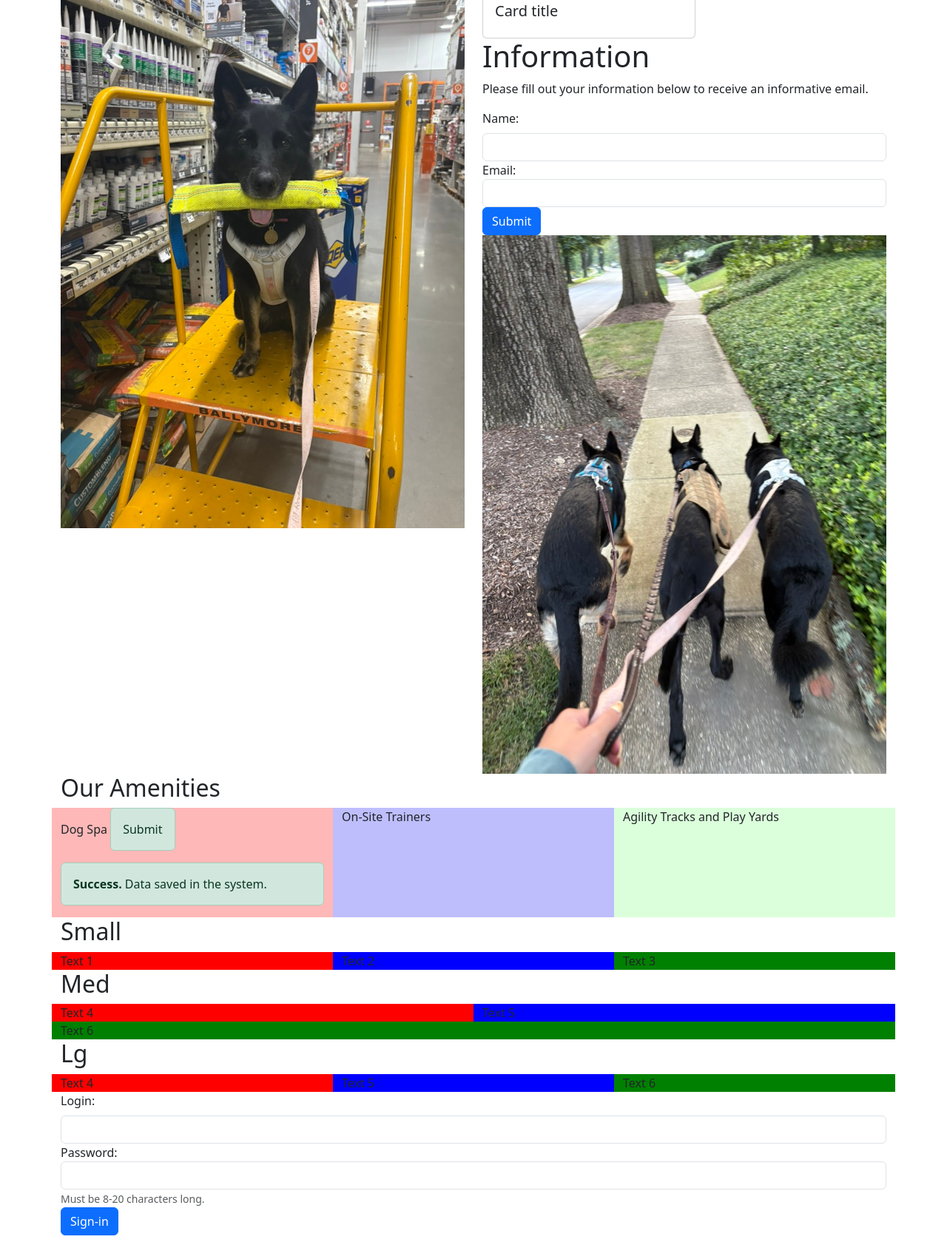
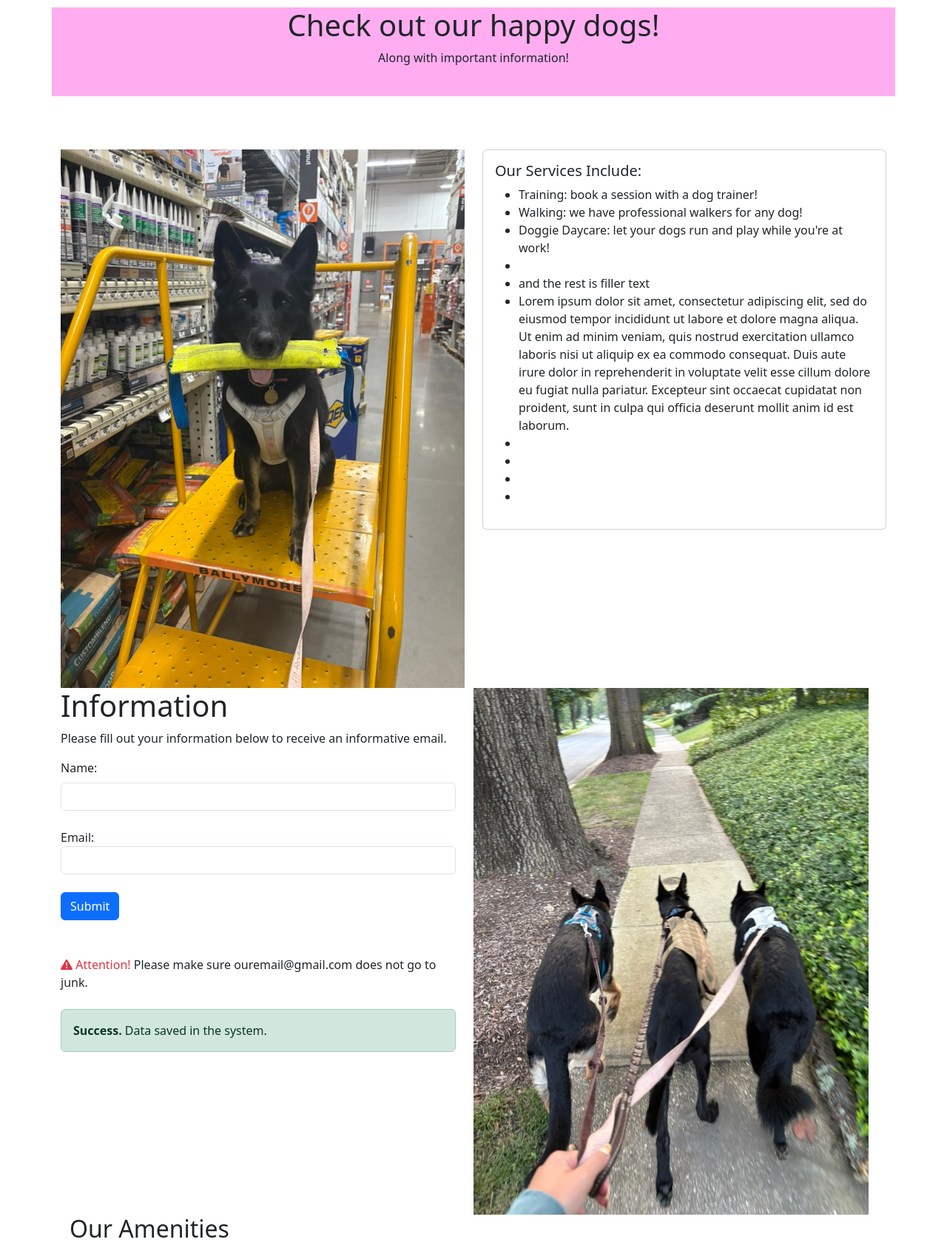
Before and after one commit to lorenkim227/DogPark, a plain HTML site: page main.html in a window 1280 px wide. Shown: the part 1150-2833 px from the top of the page at 74% size. Drawn offline with nearby package versions, Linux system fonts and the light colour scheme.

Commit message:
small tweaks

```diff
--- a/main.html
+++ b/main.html
@@ -39,43 +39,87 @@
          <div class="container">
             <div class="row">
                 <div class="col-12">
+                    <br/>
+                    <br/>
+                    <br/>
                     <img src="images/my_image.jpeg" class="img-fluid"/>
+                    <br/>
+                    <br/>
+                    <br/>
                 </div>
             </div>
         </div>
 
 
-        <div class="container text-center" style="background-color:#ffaaef;">
+        <div class="container text-center" style="background-color:#ffadf0;">
             <!-- Containers are important for the responsive design. Try to always "wrap" your content into "containers" -->
-            <h1> Dog Park </h1>
-            <p> Inside a pink container. </p>
+            <h1> Check out our happy dogs! </h1>
+            <p> Along with important information! </p>
+            <br/>
         </div>
 
         <div class="container">
             <div class="row">
-                <div class="col-6 col-sm-12 col-lg-6">
+                <div class="col-12 col-sm-12 col-md-6 col-lg-6">
+                    <br/>
+                    <br/>
+                    <br/>
                   <img src="images/dogandtoy.jpeg" class="img-fluid"/>
-              <!-- Image width will adjust to fit into the cols -->
                 </div>
-                <div class="col-6 col-sm-12 col-lg-6">
-                    <div class="card" style="width: 18rem;">
+                <div class="col-12 col-sm-12 col-md-6 col-lg-6">
+                    <br/>
+                    <br/>
+                    <br/>
+                    <div class="card">
                         <div class="card-body">
-                          <h5 class="card-title"> Card title </h5>
+                          <h5 class="card-title"> Our Services Include: </h5>
+                          <ul>
+                            <li>Training: book a session with a dog trainer!</li>
+                            <li>Walking: we have professional walkers for any dog!</li>
+                            <li>Doggie Daycare: let your dogs run and play while you're at work!</li>
+                            <li></li>
+                            <li>and the rest is filler text</li>
+                            <li>Lorem ipsum dolor sit amet, consectetur adipiscing elit, sed do eiusmod tempor incididunt ut labore et dolore magna aliqua. Ut enim ad minim veniam, quis nostrud exercitation ullamco laboris nisi ut aliquip ex ea commodo consequat. Duis aute irure dolor in reprehenderit in voluptate velit esse cillum dolore eu fugiat nulla pariatur. Excepteur sint occaecat cupidatat non proident, sunt in culpa qui officia deserunt mollit anim id est laborum.</li>
+                            <li></li>
+                            <li></li>
+                            <li></li>
+                            <li></li>
+                          </ul>
                 </div>
               </div>
+
+
+            <br/>
+            <br/>
+            <br/>
+            <br/>
+            </div>
+
             <div class="row">
-                <div class="col-6 col-sm-12">
+                <div class="col-12 col-sm-12 col-med-6 col-lg-6">
                     <h1> Information </h1>
                     <p> Please fill out your information below to receive an informative email. </p>
                     <form method="post" action="http://localhost:3000">
                         <label class="form-label" for="name">Name:</label>
                         <input class="form-control" type="text" name="name" id="name" />
+                        <br/>
                         <label class="form-group" for="email">Email:</label>
                         <input class="form-control" type="email" name="email" id="email" />
+                        <br/>
                         <button type="submit" class="btn btn-primary"> Submit </button>
                       </form>
+                      <br/>
+                      <br/>
+                        <span class="text-danger">
+                            <span class="bi bi-exclamation-triangle-fill"></span> Attention! </span>
+                        Please make sure ouremail@gmail.com does not go to junk.
+
+                        <br/>
+                        <br/>
+                        <div class="alert alert-success"> <strong>Success. </strong> Data saved in the system.</div>
+
                 </div>
-                <div class="col-6 col-sm-12">
+                <div class="col-12 col-sm-12 col-med-6 col-lg-6">
                     <img src="images/3dogs.jpeg" class="img-fluid"/>
                 </div>
             </div>
@@ -84,59 +128,32 @@
         <div class="container">
             <h2> Our Amenities </h2>
             <div class="row">
-                <div class="col-6 col-sm-12 col-med-6 col-lg-4" style="background:rgb(255, 184, 184);">
-
+                <div class="col-12 col-sm-12 col-med-6 col-lg-4" style="background:rgb(255, 184, 184);">
+                    <br/>
                     Dog Spa
-
-                    <button type="submit" class="alert alert-success"> Submit </button>
-                    <div class="alert alert-success"> <strong>Success. </strong> Data saved in the system.</div>
-
+                    <br/>
+                    <br/>
                 </div>
 
-                <div class="col-6 col-sm-12 col-med-6 col-lg-4" style="background:rgb(190, 190, 253);"> On-Site Trainers
+                <div class="col-12 col-sm-12 col-med-6 col-lg-4" style="background:rgb(190, 190, 253);">
+                    <br/>
+                    On-Site Trainers
+                    <br/>
+                    <br/>
+                </div>
+                <div class="col-12 col-sm-12 col-med-12 col-lg-4" style="background:rgb(219, 255, 219);">
+                    <br/>
+                    Agility Tracks and Play Yards
+                    <br/>
+                    <br/>
 
 
                 </div>
-                <div class="col-6 col-sm-12 col-med-12 col-lg-4" style="background:rgb(219, 255, 219);"> Agility Tracks and Play Yards
-
-
-                </div>
+                <br/>
+                <br/>
             </div>
         </div>
 
-
-
-        <div class="container">
-            <h2> Small </h2>
-            <div class="row">
-                <div class="col-6 col-sm-12 col-med-6 col-lg-4" style="background:red;"> Text 1 </div>
-                <div class="col-6 col-sm-12 col-med-6 col-lg-4" style="background:blue;"> Text 2 </div>
-                <div class="col-12 col-sm-12 col-med-12 col-lg-4" style="background:green;"> Text 3 </div>
-            </div>
-            <h2> Med </h2>
-            <div class="row">
-                <div class="col-6 col-med-6" style="background:red;"> Text 4 </div>
-                <div class="col-6 col-med-6" style="background:blue;"> Text 5 </div>
-                <div class="col-12 col-med-12" style="background:green;"> Text 6 </div>
-            </div>
-            <h2> Lg </h2>
-            <div class="row">
-                <div class="col-3 col-lg-4" style="background:red;"> Text 4 </div>
-                <div class="col-3 col-lg-4" style="background:blue;"> Text 5 </div>
-                <div class="col-3 col-lg-4" style="background:green;"> Text 6 </div>
-            </div>
-        </div>
-        <br/>
-        <div class="container">
-            <form method="post" action="http://localhost:3000">
-                <label class="form-label" for="txt_login">Login:</label>
-                <input class="form-control" type="email" name="txt_login" id="txt_login" />
-                <label class="form-group" for="txt_pass">Password:</label>
-                <input class="form-control" type="password" name="txt_pass" id="txt_pass" />
-                <span class="form-text"> Must be 8-20 characters long.</span> <br/>
-                <button type="submit" class="btn btn-primary"> Sign-in </button>
-              </form>
-        </div>
 
 
     </body>
```
Also changed, not shown: images/paw.jpeg (added).
